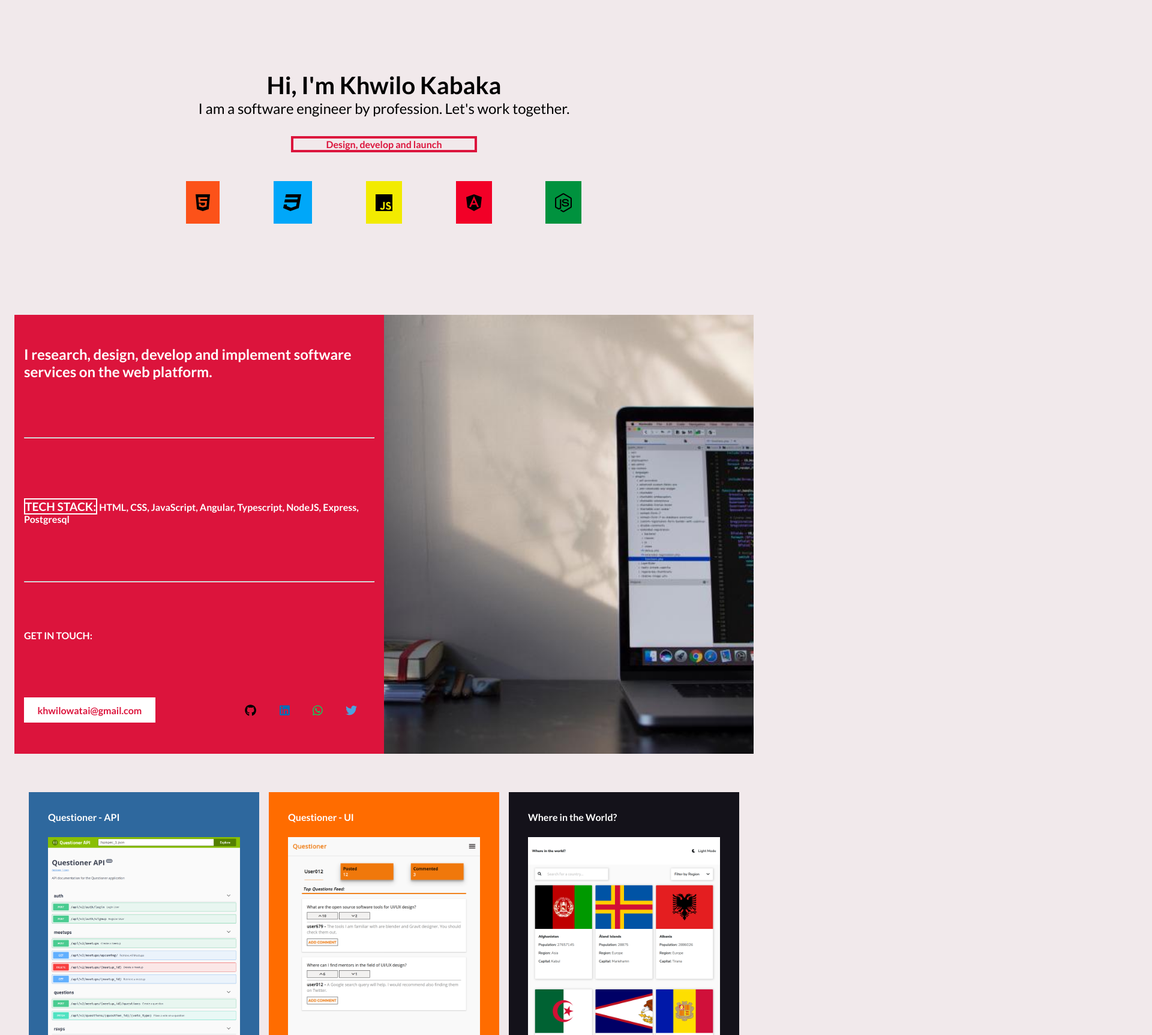
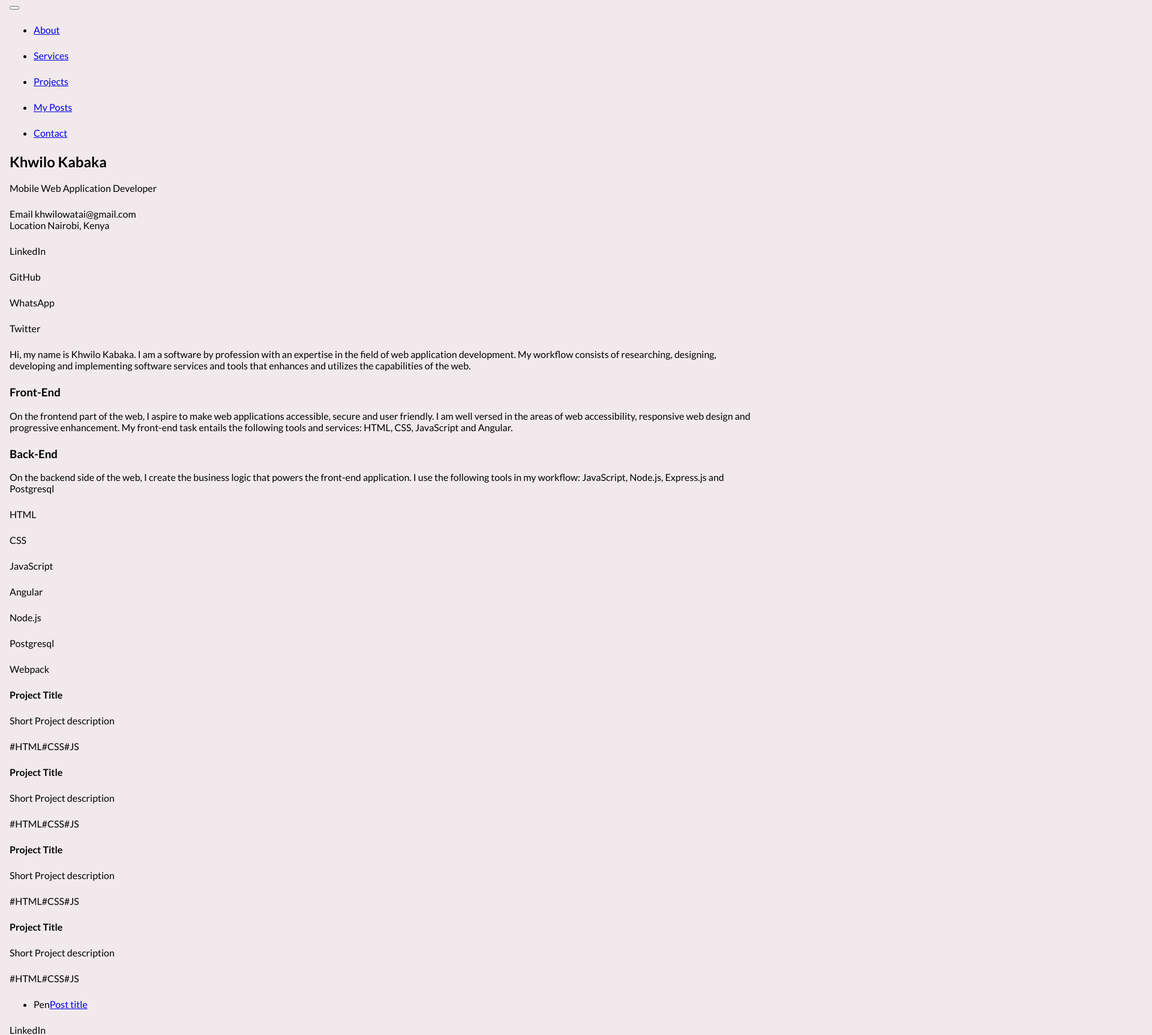
Before and after one commit to khwilo/khwilo, an Angular app: page / in a window 1280 px wide. Shown: the part 100-1826 px from the top of the page at 60% size, 1920 px wide, since content can reach past the window. Built offline with nearby package versions, Linux system fonts and the light colour scheme.

Commit message:
Create portfolio structure

```diff
--- a/src/app/app.component.html
+++ b/src/app/app.component.html
@@ -1,4 +1,194 @@
-<app-navigation></app-navigation>
-<app-intro></app-intro>
-<app-about></app-about>
-<app-projects></app-projects>
+<div class="wrapper">
+  <header class="header">
+    <div class="logo">
+      <h1 class="logo__content">Khwilo</h1>
+    </div>
+    <!-- Logo -->
+
+    <button class="menu_toggle" aria-label="Menu toggle button">
+      <span class="hamburger-menu"></span>
+    </button>
+    <!-- Toggle menu button -->
+
+    <nav class="nav">
+      <ul class="nav__list">
+        <li class="nav__item">
+          <a href="#about" class="nav__link">About</a>
+        </li>
+        <li class="nav__item">
+          <a href="#services" class="nav__link">Services</a>
+        </li>
+        <li class="nav__item">
+          <a href="#projects" class="nav__link">Projects</a>
+        </li>
+        <li class="nav__item">
+          <a href="#posts" class="nav__link">My Posts</a>
+        </li>
+        <li class="nav__item">
+          <a href="#contact" class="nav__link">Contact</a>
+        </li>
+      </ul>
+    </nav>
+    <!-- Navigation menu -->
+  </header>
+  <!-- Header section-->
+
+  <main class="main">
+    <section class="main__intro" id="intro">
+      <div class="intro__name-title">
+        <h2 class="intro__name">Khwilo Kabaka</h2>
+        <p class="intro__title">Mobile Web Application Developer</p>
+      </div>
+      <div class="intro__contact">
+        <p class="intro__contact-email">
+          <span class="email-icon">Email</span> khwilowatai@gmail.com
+        </p>
+        <p class="intro__contact-address">
+          <span class="location-icon">Location</span> Nairobi, Kenya
+        </p>
+      </div>
+      <div class="intro__social_media social-media">
+        <div class="social-media__icon">LinkedIn</div>
+        <div class="social-media__icon">GitHub</div>
+        <div class="social-media__icon">WhatsApp</div>
+        <div class="social-media__icon">Twitter</div>
+      </div>
+    </section>
+    <!-- Introduction section -->
+
+    <section class="about" id="about">
+      <p>
+        Hi, my name is Khwilo Kabaka. I am a software by profession with an
+        expertise in the field of web application development. My workflow
+        consists of researching, designing, developing and implementing software
+        services and tools that enhances and utilizes the capabilities of the
+        web.
+      </p>
+    </section>
+    <!-- About section -->
+
+    <section class="services" id="services">
+      <div class="services__front-end">
+        <h3 class="services__title">Front-End</h3>
+        <p>
+          On the frontend part of the web, I aspire to make web applications
+          accessible, secure and user friendly. I am well versed in the areas of
+          web accessibility, responsive web design and progressive enhancement.
+          My front-end task entails the following tools and services: HTML, CSS,
+          JavaScript and Angular.
+        </p>
+      </div>
+      <div class="services__back-end">
+        <h3 class="services__title">Back-End</h3>
+        <p>
+          On the backend side of the web, I create the business logic that
+          powers the front-end application. I use the following tools in my
+          workflow: JavaScript, Node.js, Express.js and Postgresql
+        </p>
+      </div>
+      <div class="services__tools">
+        <div class="services__tools-icon"><span>HTML</span></div>
+        <div class="services__tools-icon"><span>CSS</span></div>
+        <div class="services__tools-icon"><span>JavaScript</span></div>
+        <div class="services__tools-icon"><span>Angular</span></div>
+        <div class="services__tools-icon"><span>Node.js</span></div>
+        <div class="services__tools-icon"><span>Postgresql</span></div>
+        <div class="services__tools-icon"><span>Webpack</span></div>
+      </div>
+    </section>
+    <!-- My Services section -->
+
+    <section class="projects" id="projects">
+      <div class="project__info">
+        <div class="project__title">
+          <h4>Project Title</h4>
+          <div class="project__link-icons">
+            <span class="github"></span> <span class="website"></span>
+          </div>
+        </div>
+        <div class="project__description">
+          <p>Short Project description</p>
+        </div>
+        <div class="project__language-tags">
+          <span class="language-tag">#HTML</span>
+          <span class="language-tag">#CSS</span>
+          <span class="language-tag">#JS</span>
+        </div>
+      </div>
+
+      <div class="project__info">
+        <div class="project__title">
+          <h4>Project Title</h4>
+          <div class="project__link-icons">
+            <span class="github"></span> <span class="website"></span>
+          </div>
+        </div>
+        <div class="project__description">
+          <p>Short Project description</p>
+        </div>
+        <div class="project__language-tags">
+          <span class="language-tag">#HTML</span>
+          <span class="language-tag">#CSS</span>
+          <span class="language-tag">#JS</span>
+        </div>
+      </div>
+
+      <div class="project__info">
+        <div class="project__title">
+          <h4>Project Title</h4>
+          <div class="project__link-icons">
+            <span class="github"></span> <span class="website"></span>
+          </div>
+        </div>
+        <div class="project__description">
+          <p>Short Project description</p>
+        </div>
+        <div class="project__language-tags">
+          <span class="language-tag">#HTML</span>
+          <span class="language-tag">#CSS</span>
+          <span class="language-tag">#JS</span>
+        </div>
+      </div>
+
+      <div class="project__info">
+        <div class="project__title">
+          <h4>Project Title</h4>
+          <div class="project__link-icons">
+            <span class="github"></span> <span class="website"></span>
+          </div>
+        </div>
+        <div class="project__description">
+          <p>Short Project description</p>
+        </div>
+        <div class="project__language-tags">
+          <span class="language-tag">#HTML</span>
+          <span class="language-tag">#CSS</span>
+          <span class="language-tag">#JS</span>
+        </div>
+      </div>
+    </section>
+    <!-- My projects section -->
+
+    <section class="posts" id="posts">
+      <ul class="posts__list">
+        <li class="posts__item">
+          <span class="pen-icon">Pen</span><a href="#">Post title</a>
+        </li>
+      </ul>
+    </section>
+    <!-- My posts section -->
+  </main>
+  <!-- Main section -->
+
+  <footer class="footer">
+    <section class="contact" id="contact">
+      <div class="footer__social_media social-media">
+        <div class="social-media__icon">LinkedIn</div>
+        <div class="social-media__icon">GitHub</div>
+        <div class="social-media__icon">WhatsApp</div>
+        <div class="social-media__icon">Twitter</div>
+      </div>
+      <div class="copyright">&copy; 2020</div>
+    </section>
+  </footer>
+</div>
```
